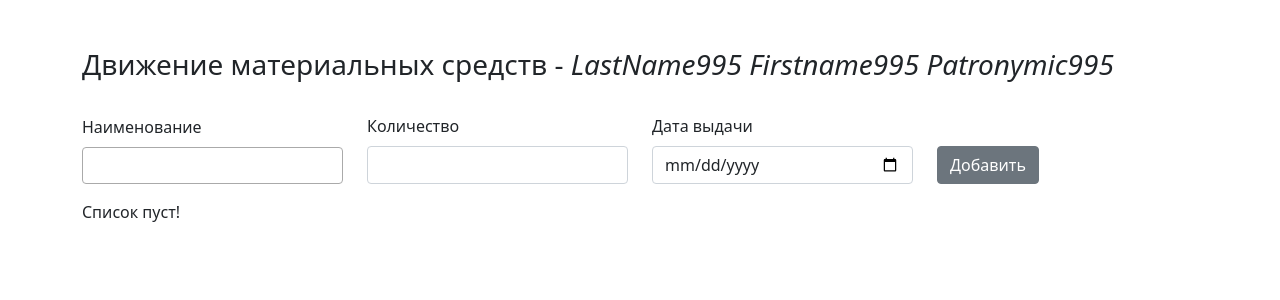
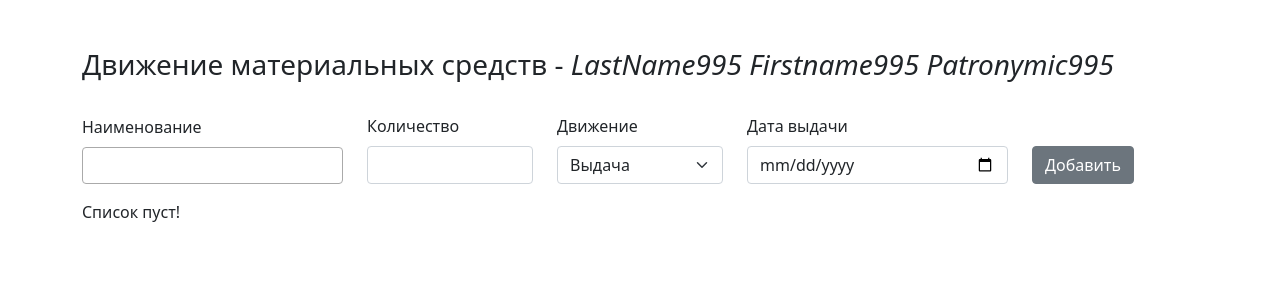
Before and after one commit to levenkoevgeny/AMIAWarehouse, a Django app: page /clothing/card-full/1003 in a window 1280 px wide. Shown: the part 56-356 px from the top of the page. Run offline with Django 3.2, Linux system fonts and the light colour scheme; data comes from the database, SQL or seed files in the repository; both versions use the stored data as it was after the commit; some libraries are stand-ins or nearby versions.

Commit message:
add clothes movement

```diff
--- a/clothing/models.py
+++ b/clothing/models.py
@@ -1,4 +1,20 @@
 from django.db import models
+
+SEX = [
+    (1, 'Мужской'),
+    (2, 'Женский'),
+]
+
+EMPLOYEE_KIND = [
+    (1, 'Курсант'),
+    (2, 'Офицер'),
+    (3, 'Гражданский'),
+]
+
+MOVEMENT = [
+    (1, 'Выдача'),
+    (2, 'Сдача'),
+]
 
 
 class Dimensions(models.Model):
@@ -35,18 +51,6 @@
         ordering = ('cap_dimension',)
         verbose_name = 'Размер (фуражки)'
         verbose_name_plural = 'Размеры (фуражки)'
-
-
-SEX = [
-    (1, 'Мужской'),
-    (2, 'Женский'),
-]
-
-EMPLOYEE_KIND = [
-    (1, 'Курсант'),
-    (2, 'Офицер'),
-    (3, 'Гражданский'),
-]
 
 
 class Subdivision(models.Model):
@@ -210,6 +214,7 @@
     clothes = models.ForeignKey(Clothes, on_delete=models.CASCADE, verbose_name="Вещь")
     count = models.IntegerField(verbose_name="Количество", default=1)
     date_of_issue = models.DateField(verbose_name="Дата выдачи")
+    movement = models.IntegerField(choices=MOVEMENT, verbose_name="Движение (выдача / сдача)", default=1)
     has_replacement = models.BooleanField(verbose_name="Имеет замену", default=False)
     created_at = models.DateTimeField(verbose_name="Дата и время создания", auto_created=True, blank=True, null=True)
     last_modified = models.DateTimeField(verbose_name="Дата и время последнего изменения", auto_now=True, blank=True,
@@ -218,6 +223,10 @@
     def __str__(self):
         return self.clothes.clothes_title + ' ' + str(self.count) + ' ' + str(self.date_of_issue)
 
+    @property
+    def get_movement(self):
+        return MOVEMENT[self.movement - 1][1]
+
     class Meta:
         ordering = ('id',)
         verbose_name = 'Вещь в карточке'
--- a/clothing/static/clothing/js/card_CRUD.js
+++ b/clothing/static/clothing/js/card_CRUD.js
@@ -10,7 +10,8 @@
             'card': $('#id_card').val(),
             'clothes': id,
             'count': $('#id_count_of_issue').val(),
-            'date_of_issue': $('#id_date_of_issue').val()
+            'date_of_issue': $('#id_date_of_issue').val(),
+            'movement': $('#id_movement').val(),
         }
 
         requests.push(
--- a/clothing/static/clothing/js/card_full_CRUD.js
+++ b/clothing/static/clothing/js/card_full_CRUD.js
@@ -10,7 +10,8 @@
             'card': $('#id_card').val(),
             'clothes': id,
             'count': $('#id_count_of_issue').val(),
-            'date_of_issue': $('#id_date_of_issue').val()
+            'date_of_issue': $('#id_date_of_issue').val(),
+            'movement': $('#id_movement').val(),
         }
 
         requests.push(
@@ -56,7 +57,8 @@
     let obj = {
         'count': $(`#id_count_${form_id}`).val(),
         'date_of_issue': $(`#id_date_of_issue_${form_id}`).val(),
-        'has_replacement': $(`#id_has_replacement_${form_id}`).is(':checked')
+        'has_replacement': $(`#id_has_replacement_${form_id}`).is(':checked'),
+        'movement': $('#id_movement').val(),
     }
 
     fetch(`/api/clothes-in-card/${form_id}/`, {
--- a/clothing/templates/clothing/card/card_full.html
+++ b/clothing/templates/clothing/card/card_full.html
@@ -12,9 +12,7 @@
 
 {% block content %}
     <div class="container">
-
         {% for clothes in clothes_list %}
-
             <div class="modal fade" id="clothes_in_card_update_form_{{ clothes.id }}" tabindex="-1"
                  aria-labelledby="exampleModalLabel"
                  aria-hidden="true">
@@ -45,6 +43,21 @@
                                     </div>
                                     <div class="col-md-12">
                                         <div class="mb-3">
+                                            <label class="form-label">Движение</label><br>
+                                            <select class="form-select" name="movement" id="id_movement">
+                                                {% if clothes.movement == 1 %}
+                                                    <option value="1" selected>Выдача</option>
+                                                    <option value="2">Сдача</option>
+                                                {% else %}
+                                                    <option value="1">Выдача</option>
+                                                    <option value="2" selected>Сдача</option>
+                                                {% endif %}
+                                            </select>
+                                        </div>
+                                    </div>
+
+                                    <div class="col-md-12">
+                                        <div class="mb-3">
                                             {% if clothes.has_replacement %}
                                                 <input class="form-check-input" type="checkbox"
                                                        id="id_has_replacement_{{ clothes.id }}" checked>
@@ -71,16 +84,11 @@
         {% endfor %}
 
 
-
-
-
-
         <br>
 
         <br>
 
         <h3>Движение материальных средств - <span class="fst-italic">{{ card.employee.get_full_name }}</span></h3><br>
-
 
         <form id="clothes_in_card_form">{% csrf_token %}
             <input type="hidden" value="{{ card.id }}" id="id_card">
@@ -96,10 +104,19 @@
                         </select>
                     </div>
                 </div>
-                <div class="col-lg-3">
+                <div class="col-lg-2">
                     <div class="mb-3">
                         <label class="form-label">Количество</label>
                         <input type="number" class="form-control" id="id_count_of_issue" required>
+                    </div>
+                </div>
+                <div class="col-lg-2">
+                    <div class="mb-3">
+                        <label class="form-label">Движение</label>
+                        <select class="form-select" name="movement" id="id_movement">
+                            <option value="1">Выдача</option>
+                            <option value="2">Сдача</option>
+                        </select>
                     </div>
                 </div>
                 <div class="col-lg-3">
@@ -109,7 +126,7 @@
                     </div>
                 </div>
 
-                <div class="col-lg-3">
+                <div class="col-lg-2">
                     <div class="mb-3">
                         <button type="submit" class="btn btn-secondary" id="add_clothes_in_card_button">Добавить
                         </button>
@@ -129,7 +146,7 @@
                 {% with issues=clothes_list|get_issues_dates:id %}
                     {% for item in issues %}
                         <a href="#clothes_in_card_update_form_{{ item.id }}"
-                           data-bs-toggle="modal">{{ item.date_of_issue }} {{ item.count }} шт. </a>
+                           data-bs-toggle="modal">{{ item.date_of_issue }} {{ item.count }} шт. ({{ item.get_movement }})</a>
                         <a href="javascript:delete_clothes_in_card({{ item.id }})">удалить</a>
                         <br>
                     {% endfor %}<br>
```
Also changed, not shown: clothing/templates/clothing/card/card.html (+13 -3 lines), db.sqlite3.
